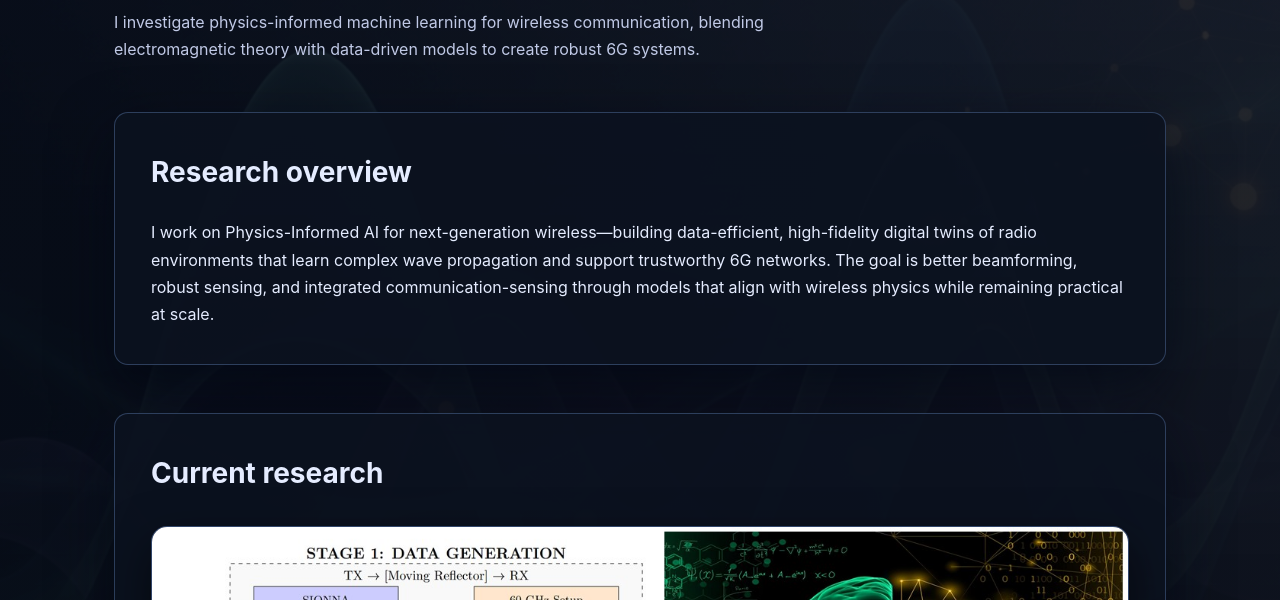
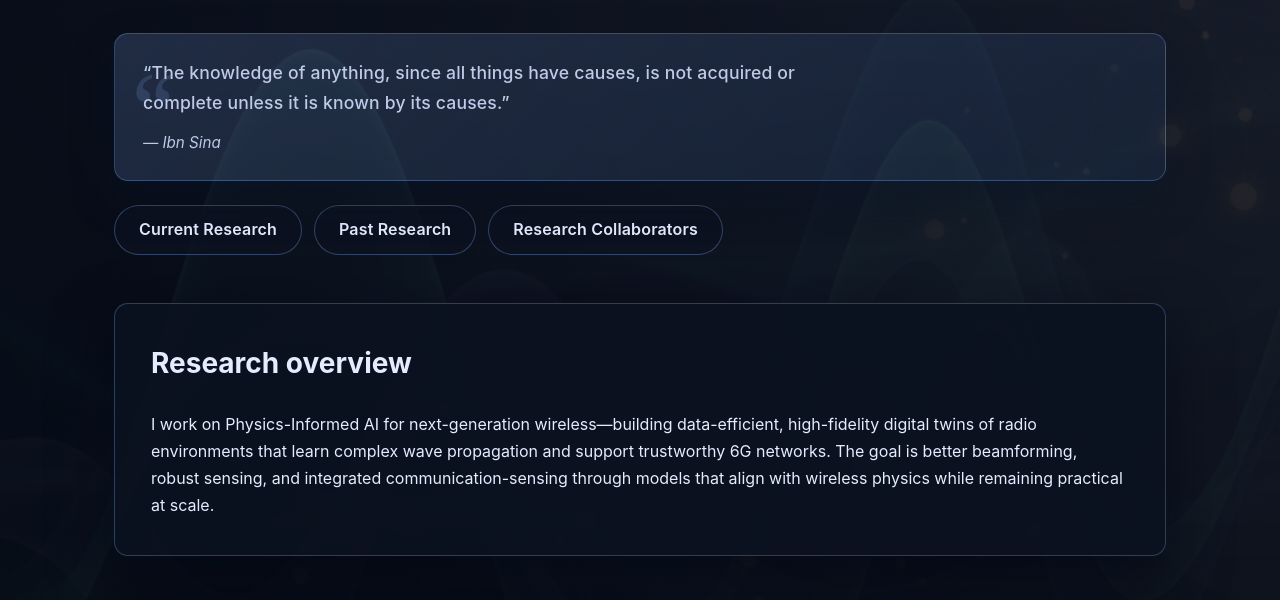
Before and after one commit to Rafid-Umayer-97/Rafid-Umayer-97.github.io, a plain HTML site: page research.html in a window 1280 px wide. Shown: the part 200-800 px from the top of the page. Drawn offline with Linux system fonts and the light colour scheme.

Commit message:
Add research quick links and inspirational quote

```diff
--- a/css/main.css
+++ b/css/main.css
@@ -349,7 +349,9 @@ main {
 }
 
 .page-heading {
-  margin-bottom: 2.5rem;
+  display: grid;
+  gap: 1.5rem;
+  margin-bottom: 3rem;
 }
 
 .page-heading h1 {
@@ -362,6 +364,88 @@ main {
   margin: 0;
   max-width: 680px;
   color: var(--muted);
+}
+
+.research-quote {
+  margin: 0;
+  padding: 1.5rem 1.75rem;
+  border-radius: var(--radius);
+  background: linear-gradient(135deg, rgba(138, 180, 255, 0.18), rgba(74, 144, 255, 0.08));
+  border: 1px solid rgba(138, 180, 255, 0.28);
+  box-shadow: 0 18px 40px rgba(10, 20, 40, 0.35);
+  position: relative;
+  overflow: hidden;
+}
+
+.research-quote::before {
+  content: "\201C";
+  position: absolute;
+  top: -10px;
+  left: 16px;
+  font-size: 6rem;
+  color: rgba(138, 180, 255, 0.16);
+  font-family: "Georgia", "Times New Roman", serif;
+}
+
+.research-quote p {
+  margin: 0 0 0.75rem;
+  font-size: 1.1rem;
+  font-weight: 500;
+  letter-spacing: 0.01em;
+  position: relative;
+  z-index: 1;
+}
+
+.research-quote footer {
+  margin: 0;
+  font-size: 0.95rem;
+  color: var(--muted);
+  font-style: italic;
+  position: relative;
+  z-index: 1;
+}
+
+.research-quick-links {
+  display: flex;
+  flex-wrap: wrap;
+  gap: 0.75rem;
+}
+
+.quick-link {
+  display: inline-flex;
+  align-items: center;
+  justify-content: center;
+  padding: 0.65rem 1.5rem;
+  border-radius: 999px;
+  background: rgba(12, 18, 32, 0.75);
+  border: 1px solid rgba(138, 180, 255, 0.32);
+  color: var(--text);
+  font-weight: 600;
+  letter-spacing: 0.01em;
+  transition: transform 0.2s ease, background-color 0.2s ease, border-color 0.2s ease;
+}
+
+.quick-link:hover,
+.quick-link:focus {
+  background-color: var(--primary);
+  border-color: var(--primary);
+  color: #050911;
+  transform: translateY(-2px);
+}
+
+@media (max-width: 600px) {
+  .page-heading {
+    text-align: center;
+  }
+
+  .research-quote::before {
+    left: 50%;
+    transform: translateX(-50%);
+  }
+
+  .research-quick-links {
+    justify-content: center;
+  }
 }
 
 .card-grid {
--- a/research.html
+++ b/research.html
@@ -41,10 +41,18 @@
     <main>
       <div class="page-heading">
         <h1>Research</h1>
-        <p>
-          I investigate physics-informed machine learning for wireless communication, blending electromagnetic theory with
-          data-driven models to create robust 6G systems.
-        </p>
+        <blockquote class="research-quote">
+          <p>
+            “The knowledge of anything, since all things have causes, is not acquired or complete unless it is known by its
+            causes.”
+          </p>
+          <footer>— Ibn Sina</footer>
+        </blockquote>
+        <div class="research-quick-links" role="navigation" aria-label="Research section shortcuts">
+          <a class="quick-link" href="#current-research">Current Research</a>
+          <a class="quick-link" href="#past-research">Past Research</a>
+          <a class="quick-link" href="#collaborators">Research Collaborators</a>
+        </div>
       </div>
 
       <section class="section">
@@ -54,7 +62,7 @@
         </p>
       </section>
 
-      <section class="section">
+      <section class="section" id="current-research">
         <h2>Current research</h2>
         <figure class="feature-figure">
           <img
@@ -90,7 +98,7 @@
         </div>
       </section>
 
-      <section class="section">
+      <section class="section" id="past-research">
         <h2>Past research</h2>
         <figure class="feature-figure">
           <img
```
